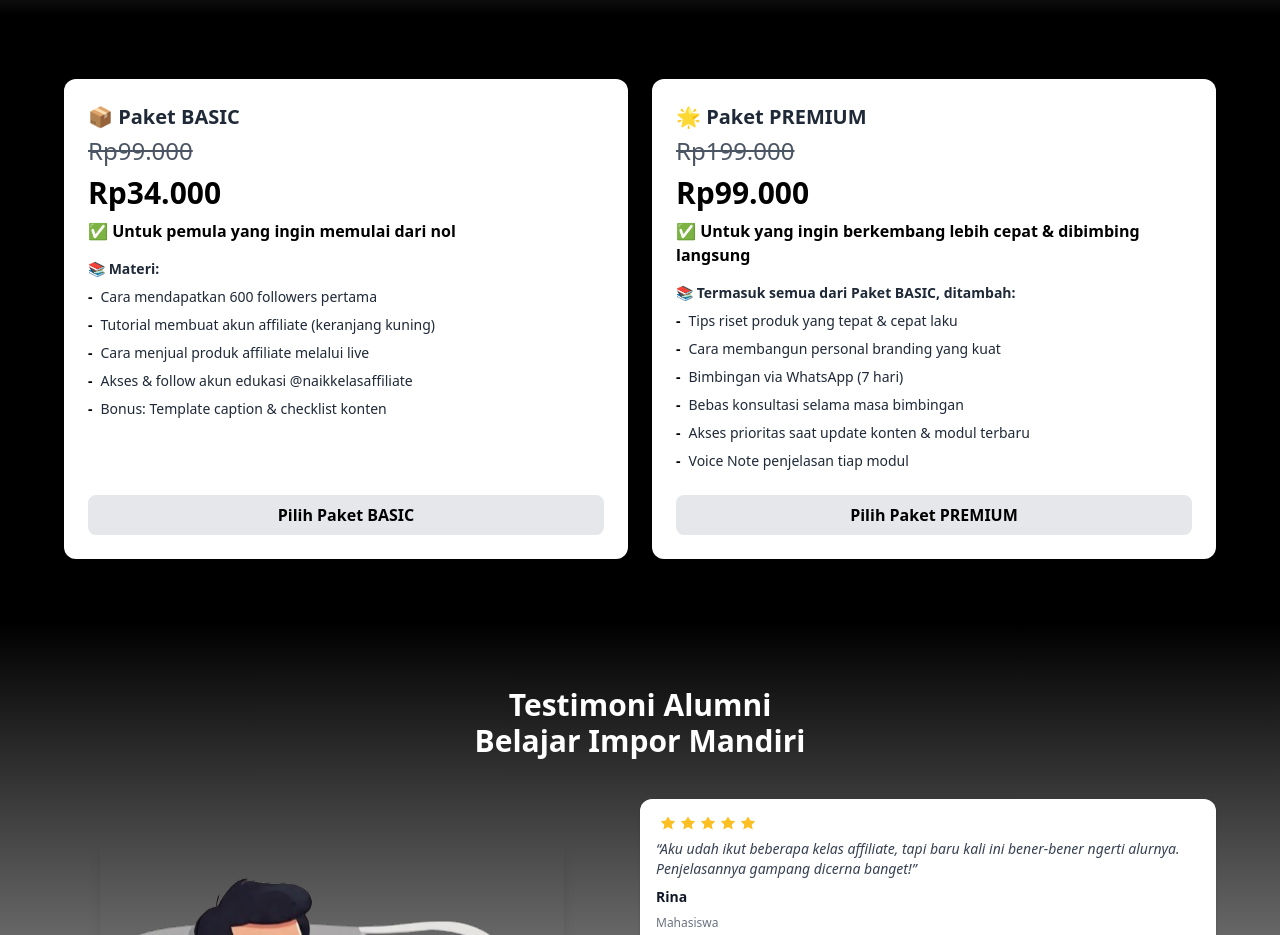
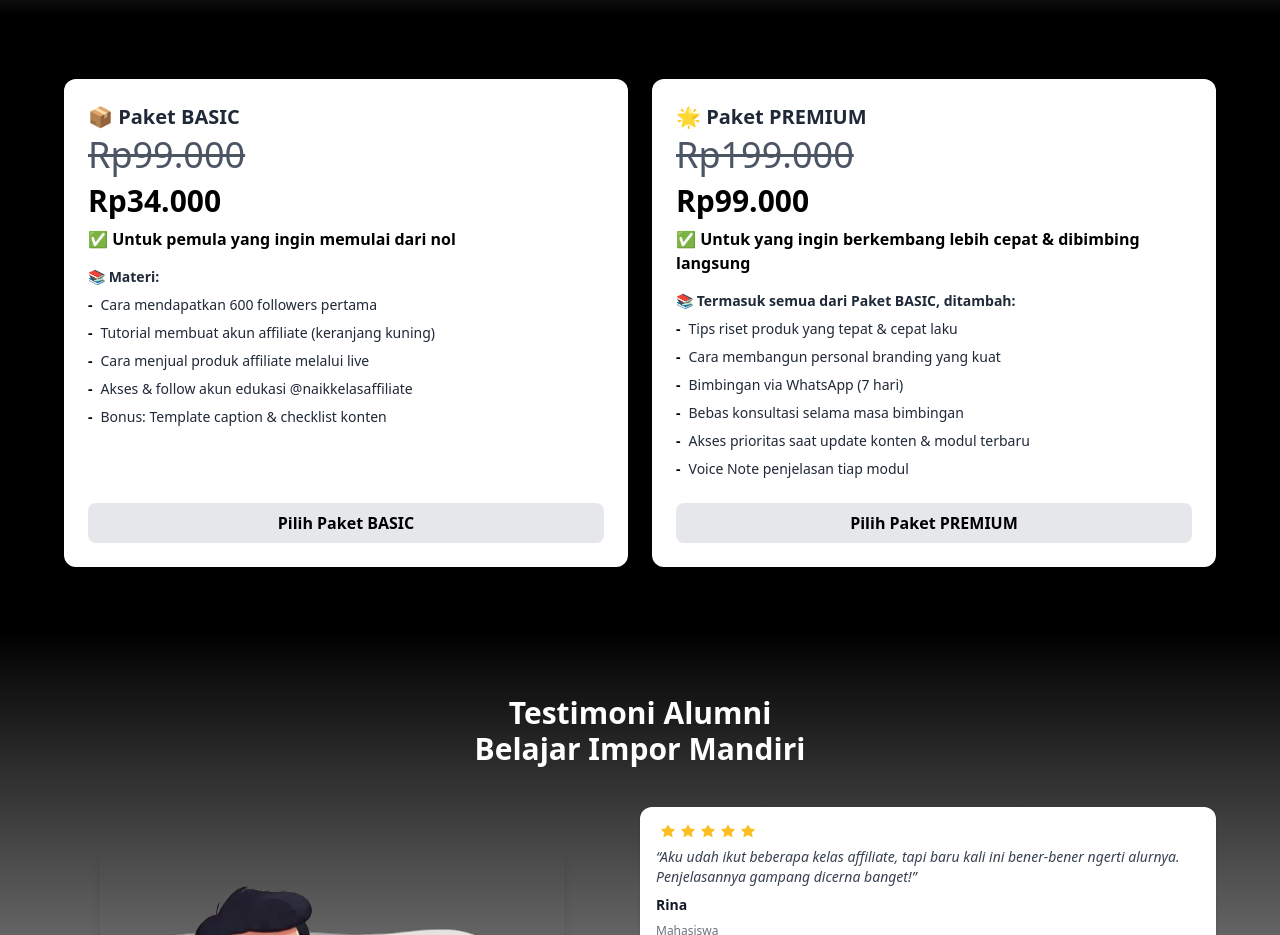
Before and after one commit to galih20-bayu/naik-kelas-affiliate, a plain HTML site: page index.html in a window 1280 px wide. Shown: the part 4180-5115 px from the top of the page. Drawn offline with nearby package versions, Linux system fonts and the light colour scheme; files whose address does not match are found by name.

Commit message:
Update index.html ikuran potongan harga

```diff
--- a/index.html
+++ b/index.html
@@ -281,7 +281,7 @@
     >
       <div>
         <h3 class="text-xl font-bold mb-1">📦 Paket BASIC</h3>
-        <p class="text-2xl text-gray-600 mb-2 line-through">Rp99.000</p>
+        <p class="text-4xl text-gray-600 mb-2 line-through">Rp99.000</p>
         <div class="text-3xl font-bold text-black mb-2">Rp34.000</div>
         <p class="text-black font-semibold mb-4">✅ Untuk pemula yang ingin memulai dari nol</p>
         <h4 class="font-semibold text-sm mb-2">📚 Materi:</h4>
@@ -310,7 +310,7 @@
     >
       <div>
         <h3 class="text-xl font-bold mb-1">🌟 Paket PREMIUM</h3>
-        <p class="text-2xl text-gray-600 mb-2 line-through">Rp199.000</p>
+        <p class="text-4xl text-gray-600 mb-2 line-through">Rp199.000</p>
         <div class="text-3xl font-bold text-black mb-2">Rp99.000</div>
         <p class="text-black font-semibold mb-4">✅ Untuk yang ingin berkembang lebih cepat & dibimbing langsung</p>
         <h4 class="font-semibold text-sm mb-2">📚 Termasuk semua dari Paket BASIC, ditambah:</h4>
```
